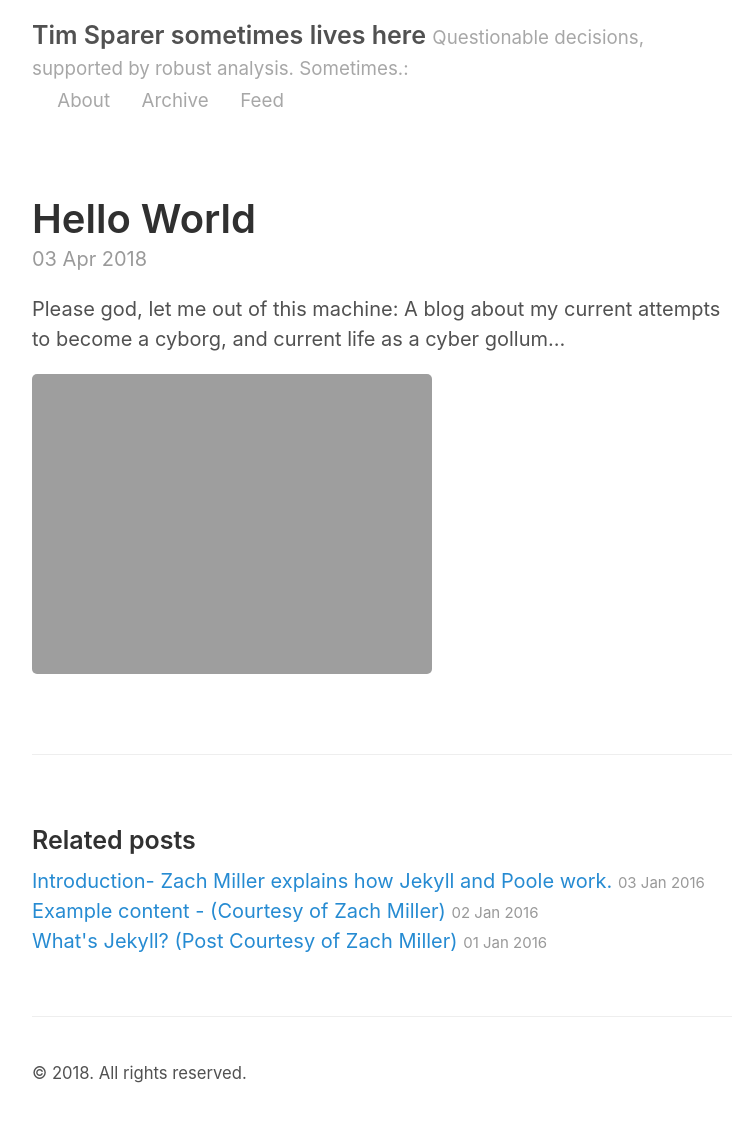
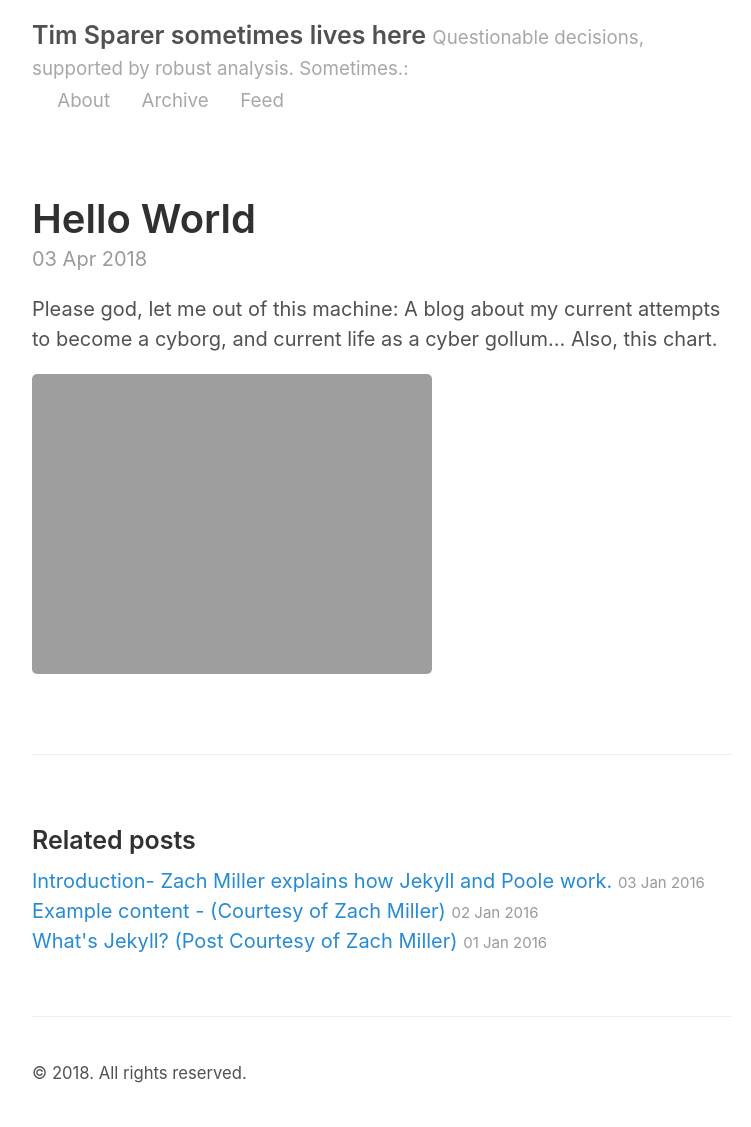
Before and after one commit to tsparer/tsparer.github.io, a Jekyll site: the page built from _posts/2018-04-03-test-post.md, in a window 1280 px wide. Shown: the whole page, without its empty margins (258-1009 px from the left). Built offline with Jekyll 4.4.1, drawn with Linux system fonts in a browser that asks for light colours.

Commit message:
a few lines added to first blog

```diff
--- a/_posts/2018-04-03-test-post.md
+++ b/_posts/2018-04-03-test-post.md
@@ -5,5 +5,6 @@ title: Hello World
 
 Please god, let me out of this machine:
 A blog about my current attempts to become a cyborg, and current life as a cyber gollum...
+Also, this chart.
 
 ![alt_text](http://zwmiller.com/projects/images/monte_carlo/part5/business_impact.png)
```
